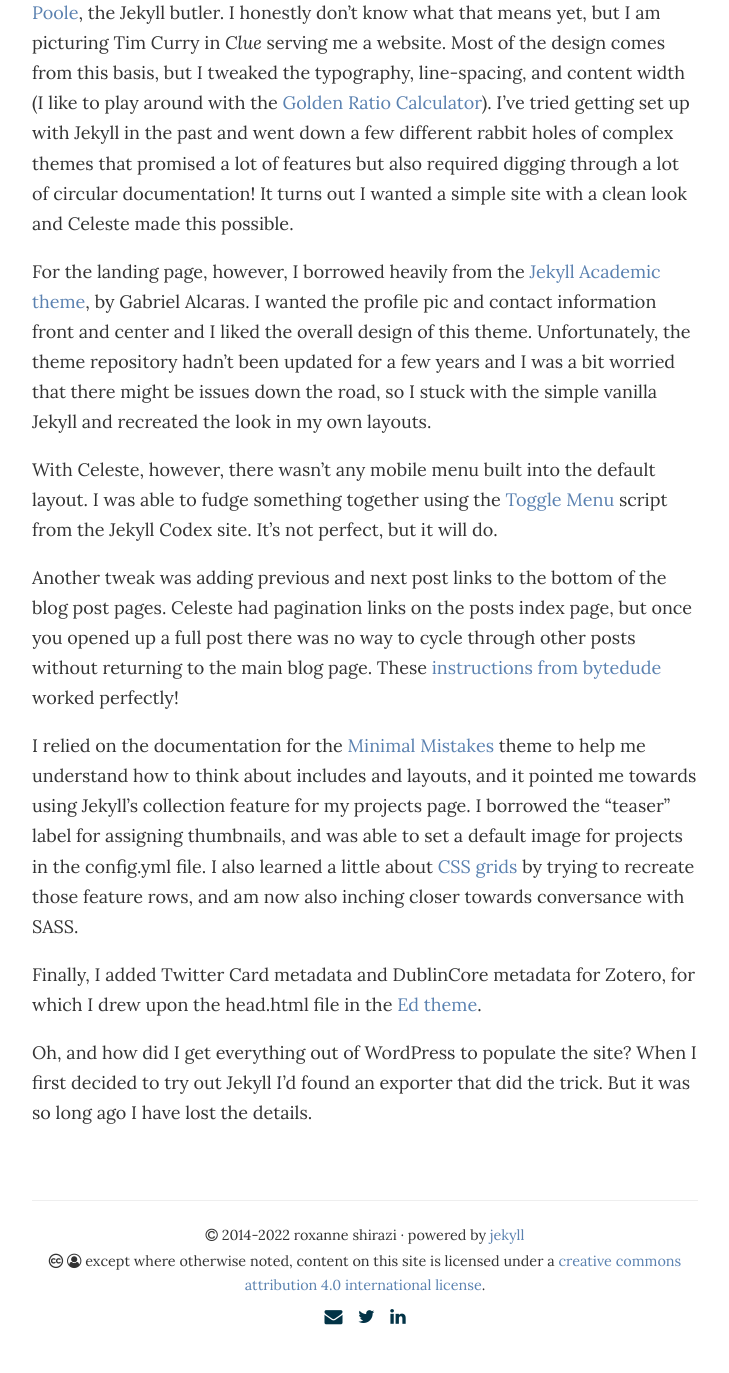
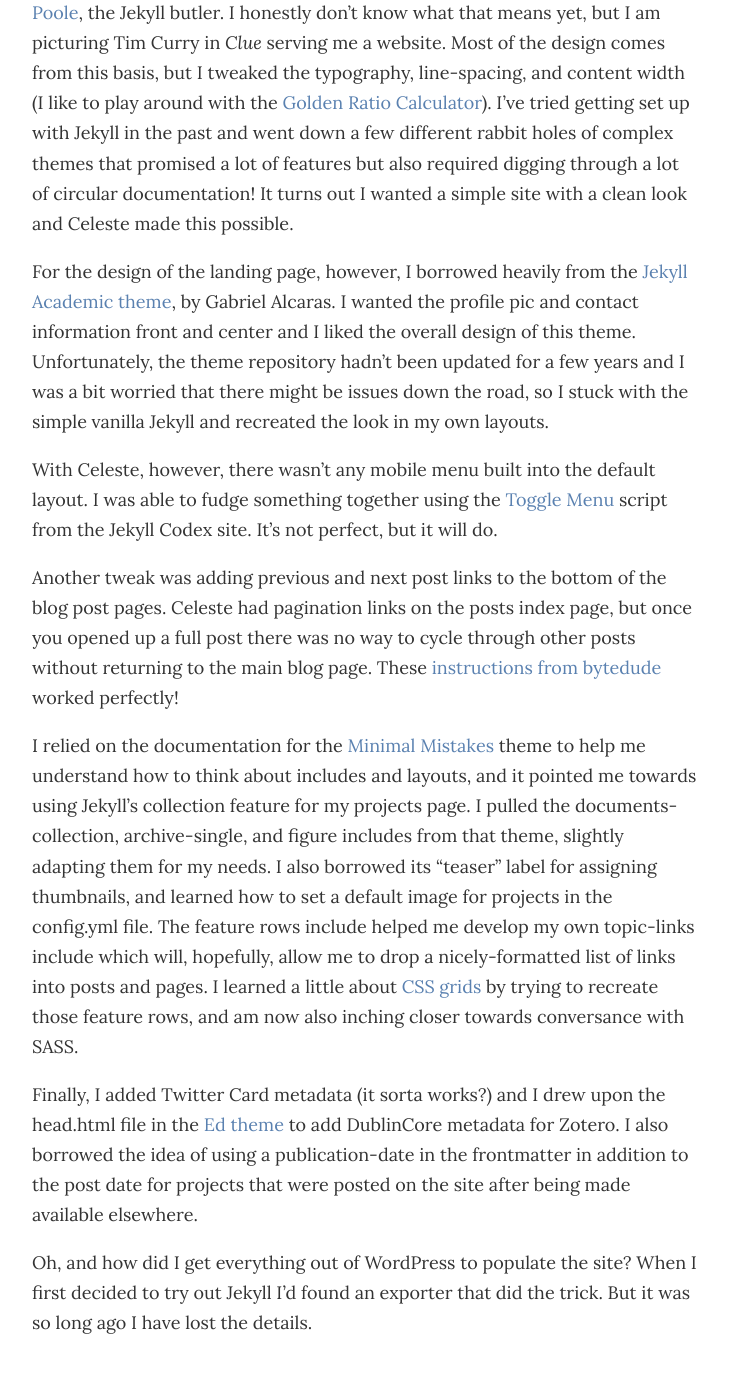
Before and after one commit to rshirazi/rshirazi.github.io, a Jekyll site: the page built from site-credits.md, in a window 1280 px wide and 1400 px high, scrolled down 246 px. Shown: the top 1373 px of the window, without its empty margins (275-1004 px from the left). Built offline with Jekyll 4.4.1, drawn with Linux system fonts in a browser that asks for light colours.

Commit message:
updated includes info in site credits

```diff
--- a/site-credits.md
+++ b/site-credits.md
@@ -6,14 +6,14 @@
 
 This site was built with Jekyll, using [Celeste](https://github.com/nicoelayda/celeste) as the basis. Celeste is based on [Poole](https://github.com/poole/poole), the Jekyll butler. I honestly don't know what that means yet, but I am picturing Tim Curry in *Clue* serving me a website. Most of the design comes from this basis, but I tweaked the typography, line-spacing, and content width (I like to play around with the [Golden Ratio Calculator](https://grtcalculator.com/)). I've tried getting set up with Jekyll in the past and went down a few different rabbit holes of complex themes that promised a lot of features but also required digging through a lot of circular documentation! It turns out I wanted a simple site with a clean look and Celeste made this possible.
 
-For the landing page, however, I borrowed heavily from the [Jekyll Academic theme](https://github.com/gaalcaras/academic), by Gabriel Alcaras. I wanted the profile pic and contact information front and center and I liked the overall design of this theme. Unfortunately, the theme repository hadn't been updated for a few years and I was a bit worried that there might be issues down the road, so I stuck with the simple vanilla Jekyll and recreated the look in my own layouts.
+For the design of the landing page, however, I borrowed heavily from the [Jekyll Academic theme](https://github.com/gaalcaras/academic), by Gabriel Alcaras. I wanted the profile pic and contact information front and center and I liked the overall design of this theme. Unfortunately, the theme repository hadn't been updated for a few years and I was a bit worried that there might be issues down the road, so I stuck with the simple vanilla Jekyll and recreated the look in my own layouts.
 
 With Celeste, however, there wasn't any mobile menu built into the default layout. I was able to fudge something together using the [Toggle Menu](https://jekyllcodex.org/without-plugin/toggle-menu/) script from the Jekyll Codex site. It's not perfect, but it will do.
 
 Another tweak was adding previous and next post links to the bottom of the blog post pages. Celeste had pagination links on the posts index page, but once you opened up a full post there was no way to cycle through other posts without returning to the main blog page. These [instructions from bytedude](https://www.bytedude.com/jekyll-previous-and-next-posts/) worked perfectly!
 
-I relied on the documentation for the [Minimal Mistakes](https://github.com/mmistakes/minimal-mistakes) theme to help me understand how to think about includes and layouts, and it pointed me towards using Jekyll's collection feature for my projects page. I borrowed the "teaser" label for assigning thumbnails, and was able to set a default image for projects in the config.yml file. I also learned a little about [CSS grids](https://www.freecodecamp.org/news/how-to-use-css-grid-layout/) by trying to recreate those feature rows, and am now also inching closer towards conversance with SASS.
+I relied on the documentation for the [Minimal Mistakes](https://github.com/mmistakes/minimal-mistakes) theme to help me understand how to think about includes and layouts, and it pointed me towards using Jekyll's collection feature for my projects page. I pulled the documents-collection, archive-single, and figure includes from that theme, slightly adapting them for my needs. I also borrowed its "teaser" label for assigning thumbnails, and learned how to set a default image for projects in the config.yml file. The feature rows include helped me develop my own topic-links include which will, hopefully, allow me to drop a nicely-formatted list of links into posts and pages.  I learned a little about [CSS grids](https://www.freecodecamp.org/news/how-to-use-css-grid-layout/) by trying to recreate those feature rows, and am now also inching closer towards conversance with SASS.
 
-Finally, I added Twitter Card metadata and DublinCore metadata for Zotero, for which I drew upon the head.html file in the [Ed theme](https://github.com/minicomp/ed/blob/main/_includes/head.html).
+Finally, I added Twitter Card metadata (it sorta works?) and I drew upon the head.html file in the [Ed theme](https://github.com/minicomp/ed/blob/main/_includes/head.html) to add DublinCore metadata for Zotero. I also borrowed the idea of using a publication-date in the frontmatter in addition to the post date for projects that were posted on the site after being made available elsewhere.
 
 Oh, and how did I get everything out of WordPress to populate the site? When I first decided to try out Jekyll I'd found an exporter that did the trick. But it was so long ago I have lost the details.
```
Also changed, not shown: 1 other file.
